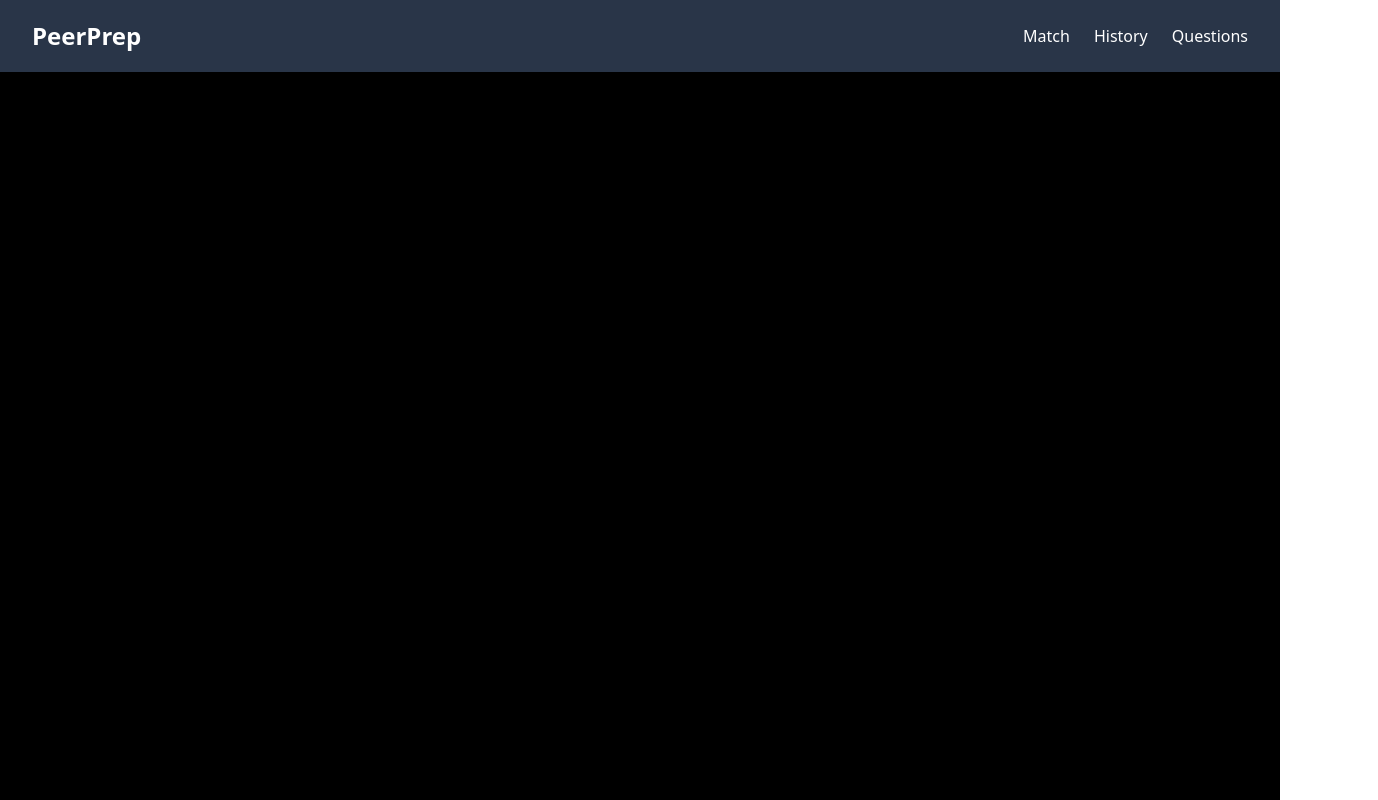
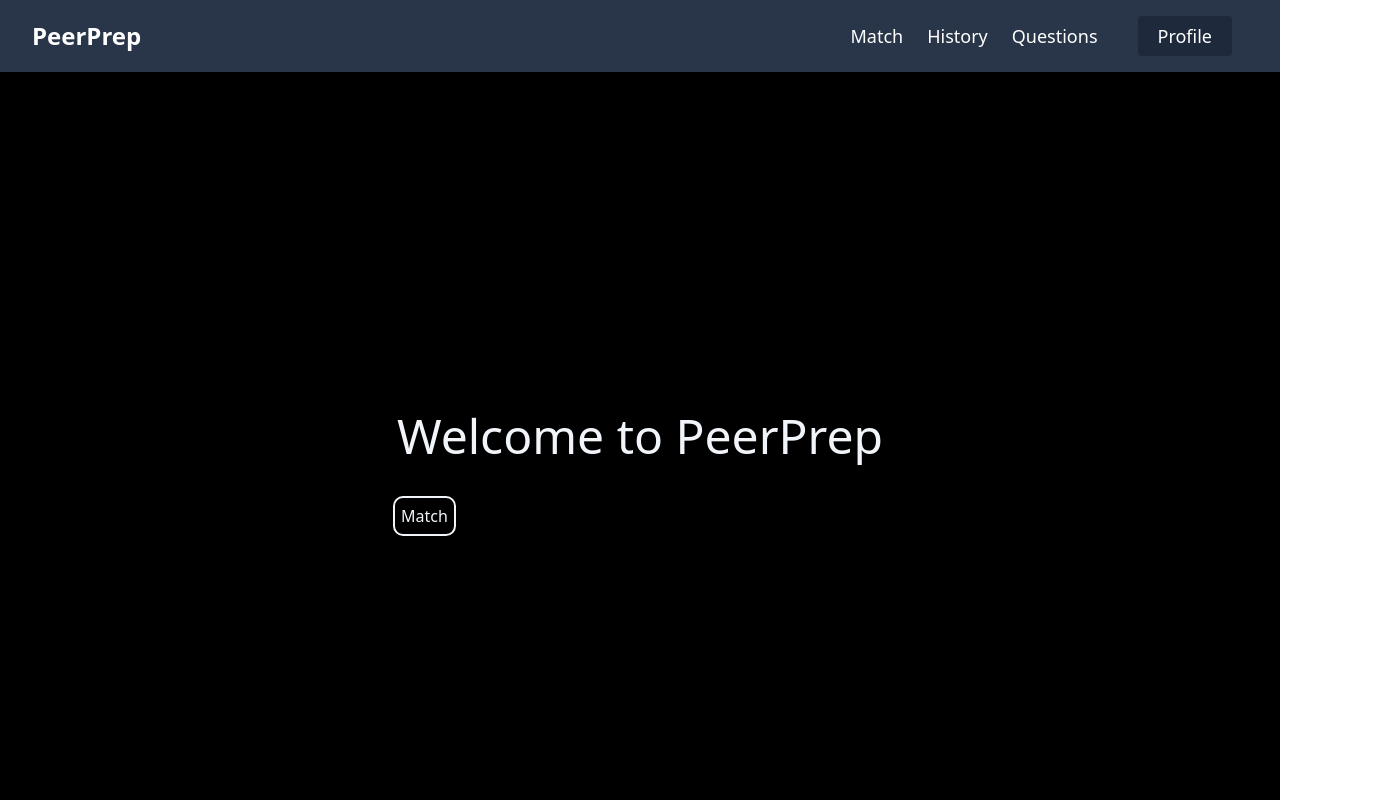
Before and after one commit to CS3219-AY2223S1/cs3219-project-ay2223s1-g42, a Next.js app in the folder frontend/: page /dashboard in a window 1280 px wide. Shown: the top 800 px of the page, 1378 px wide, since content can reach past the window. Built offline with nearby package versions, Linux system fonts and the light colour scheme.

Commit message:
feat: add content to /dashboard

```diff
--- a/frontend/src/components/base/navbar/index.tsx
+++ b/frontend/src/components/base/navbar/index.tsx
@@ -14,18 +14,36 @@ export default function index() {
         <div>
           <div
             className={
-              "flex-1 justify-self-center pb-3 mt-8 md:block md:pb-0 md:mt-0"
+              "text-lg flex-1 justify-self-center pb-3 mt-8 md:block md:pb-0 md:mt-0"
             }
           >
-            <ul className="items-center justify-center space-y-8 md:flex md:space-x-6 md:space-y-0">
-              <li className="text-white hover:text-gray-850">
+            <ul className="text-white items-center justify-center space-y-8 md:flex md:space-x-6 md:space-y-0">
+              <li className="hover:text-gray-600">
                 <a href="/mmr">Match</a>
               </li>
-              <li className="text-white hover:text-gray-850">
+              <li className="hover:text-gray-600">
                 <a href="/me/history">History</a>
               </li>
-              <li className="text-white hover:text-gray-850">
+              <li className="hover:text-gray-600">
                 <a href="/questions">Questions</a>
+              </li>
+              <li className="hover:text-gray-600">
+                <div className="p-4">
+                  <div className="group relative">
+                    <button className="bg-gray-800 text-white px-5 h-10 rounded">
+                      Profile
+                    </button>
+                    <nav className="bg-white invisible border-gray-800 rounded w-60 absolute left-0 top-full transition-all opacity-0 group-focus-within:visible group-focus-within:opacity-100 group-focus-within:translate-y-1">
+                      <ul className="py-1">
+                        <li>
+                          <a href="#" className="block px-4 py-2">
+                            Sign out
+                          </a>
+                        </li>
+                      </ul>
+                    </nav>
+                  </div>
+                </div>
               </li>
             </ul>
           </div>
--- a/frontend/src/pages/dashboard.tsx
+++ b/frontend/src/pages/dashboard.tsx
@@ -2,10 +2,18 @@ import React from "react";
 
 import Navbar from "../components/base/navbar";
 
-export default function login() {
+export default function dashboard() {
   return (
     <div className="flex flex-col justify-between text-gray-100 min-h-screen bg-black">
-      <Navbar></Navbar>
+      <Navbar />
+      <div className="flex h-screen items-center">
+        <div className="m-auto space-y-10">
+          <h1 className="text-5xl">Welcome to PeerPrep</h1>
+          <button className="outline outline-offset-2 outline-2 rounded-md p-1">
+            Match
+          </button>
+        </div>
+      </div>
     </div>
   );
 }
```
